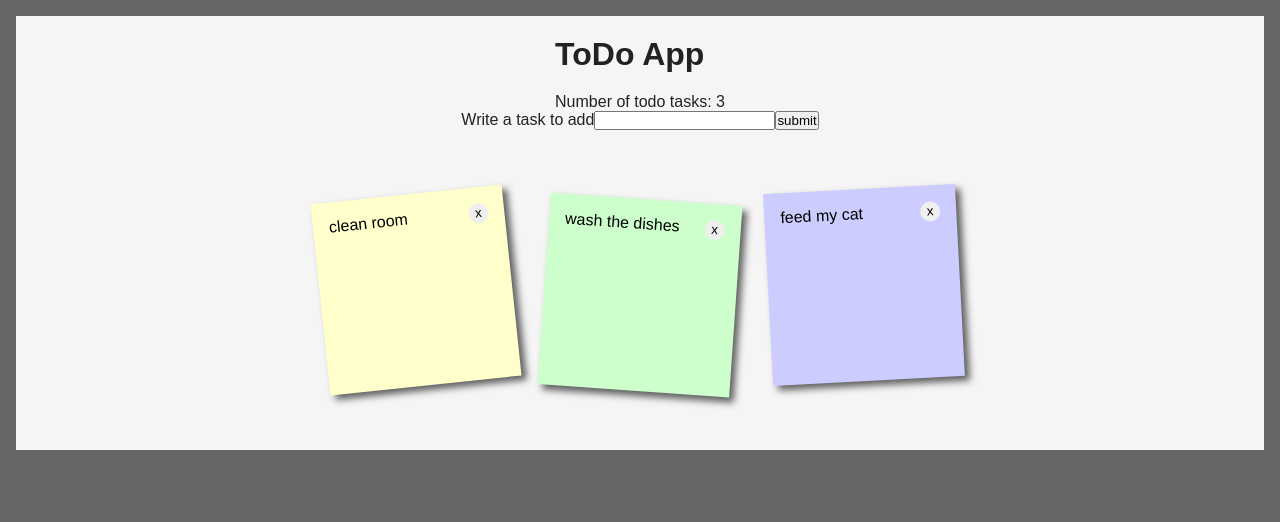
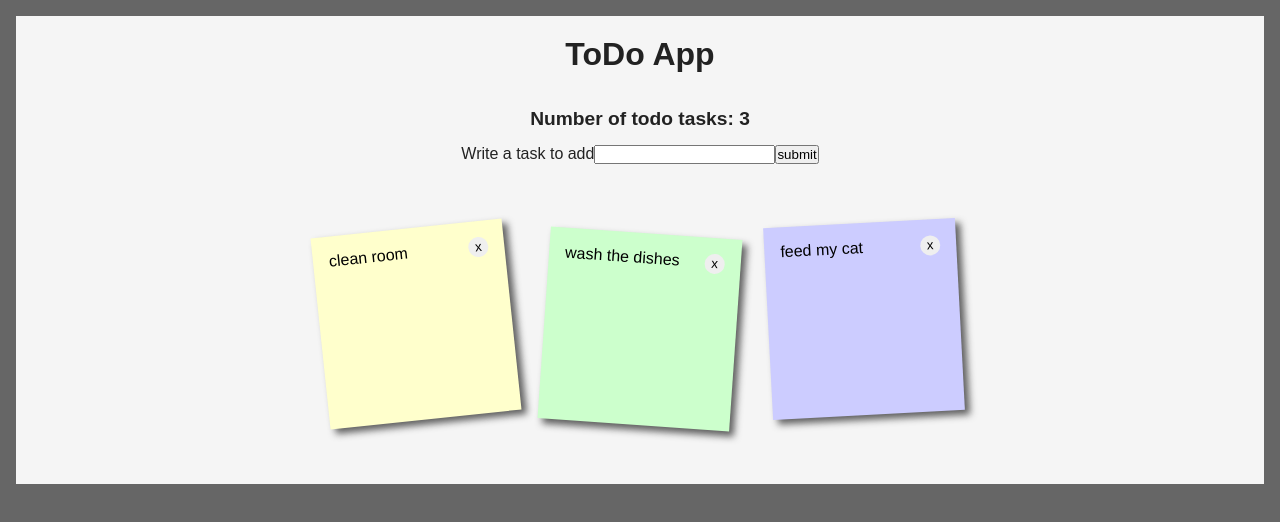
Before and after one commit to malgorzatakapuscinska/modul16_4, a React app: page / in a window 1280 px wide. Shown: the top 522 px of the page. Built offline with nearby package versions, Linux system fonts and the light colour scheme.

Commit message:
Add styles for Title component

```diff
--- /dev/null
+++ b/src/components/Title.css
@@ -0,0 +1,12 @@
+
+.Title h1 {
+	padding: 20px 0;
+	text-align: center;
+}
+
+.Title p {
+	font-family:"Reenie Beanie",arial,sans-serif;
+	font-size:120%;
+	font-weight: bold;
+ 	padding: 15px;
+}
--- a/src/components/Title.js
+++ b/src/components/Title.js
@@ -1,8 +1,9 @@
 import React from 'react';
+import style from './Title.css';
 
 const Title = (props) => {
 	return (
-	<div className='title'>
+	<div className= {style.Title}>
 		<h1>{props.title}</h1>
 		<p>Number of todo tasks: {props.number}</p>
 	</div>
```
